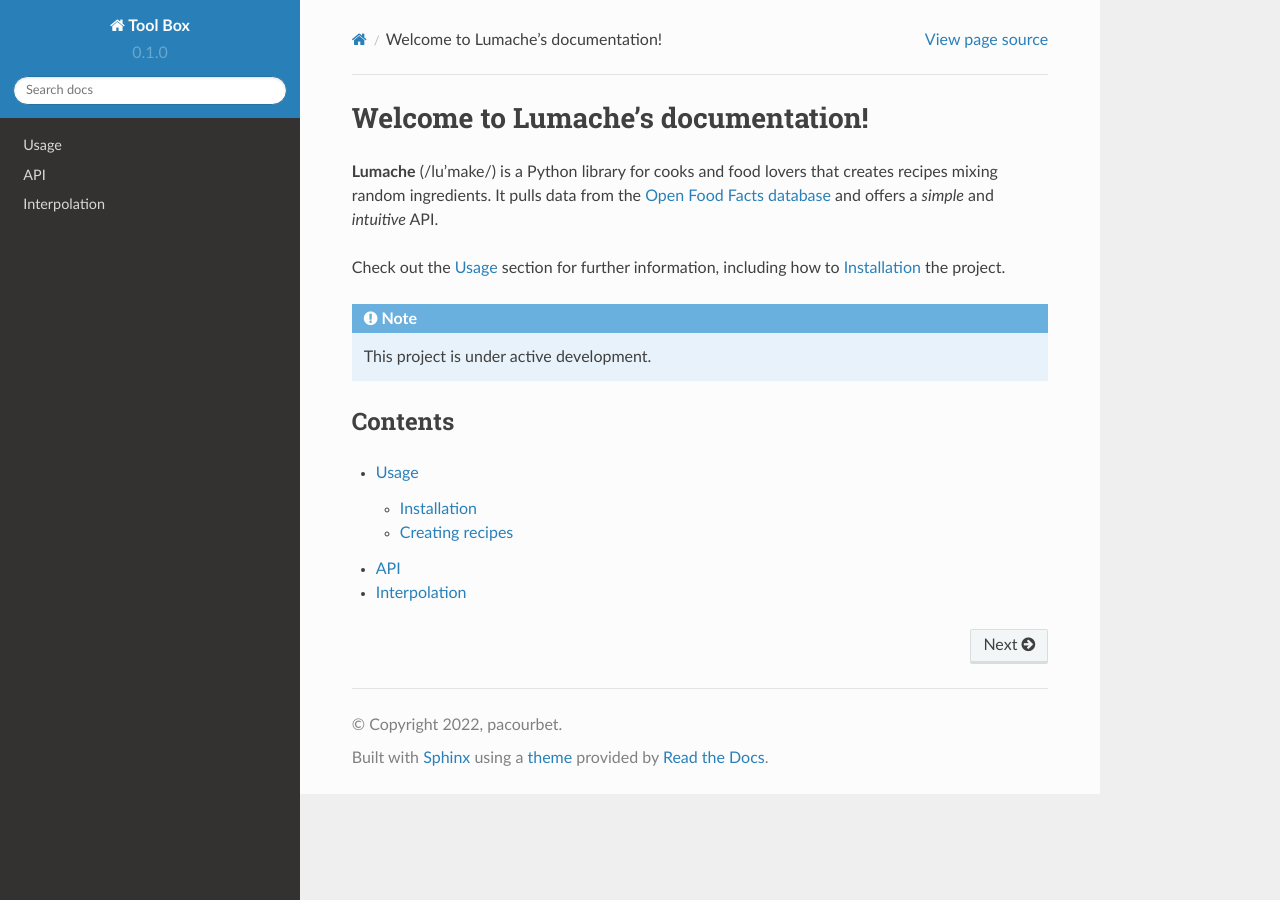
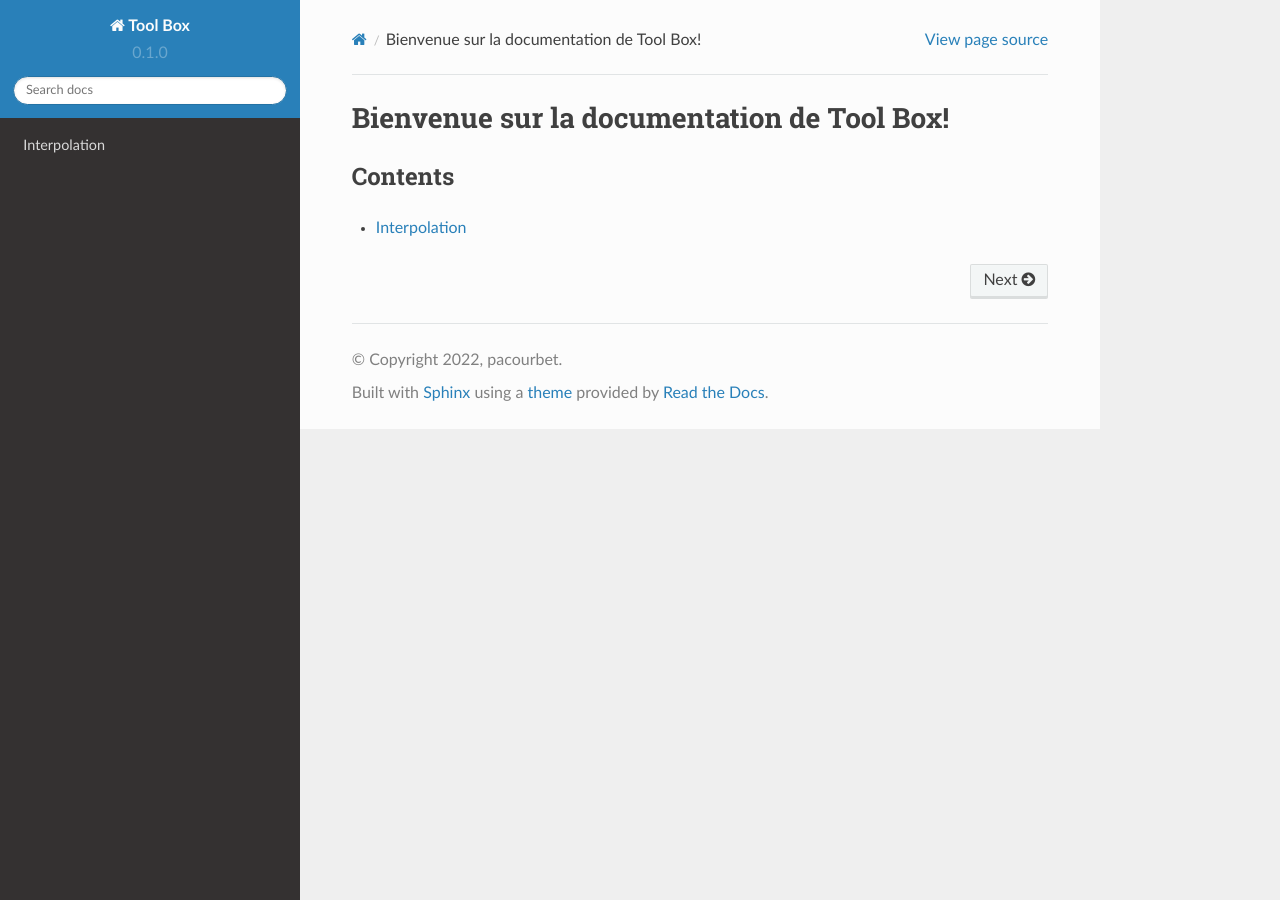
Before and after one commit to p-acDev/tool-box, a Sphinx documentation site: the page built from docs/source/index.rst, in a window 1280 px wide. Built offline with Sphinx 7.4.7 and the Read the Docs theme 2.0.0, drawn with Linux system fonts in a browser that asks for light colours.

Commit message:
update docs

```diff
--- a/docs/source/api.rst
+++ /dev/null
@@ -1,7 +0,0 @@
-API
-===
-
-.. autosummary::
-   :toctree: generated
-
-   lumache
--- a/docs/source/index.rst
+++ b/docs/source/index.rst
@@ -1,23 +1,9 @@
-Welcome to Lumache's documentation!
+Bienvenue sur la documentation de Tool Box!
 ===================================
-
-**Lumache** (/lu'make/) is a Python library for cooks and food lovers
-that creates recipes mixing random ingredients.
-It pulls data from the `Open Food Facts database <https://world.openfoodfacts.org/>`_
-and offers a *simple* and *intuitive* API.
-
-Check out the :doc:`usage` section for further information, including
-how to :ref:`installation` the project.
-
-.. note::
-
-   This project is under active development.
 
 Contents
 --------
 
 .. toctree::
 
-   usage
-   api
    interpolation
```
Also changed, not shown: docs/source/usage.rst (deleted, +0 -33 lines).
